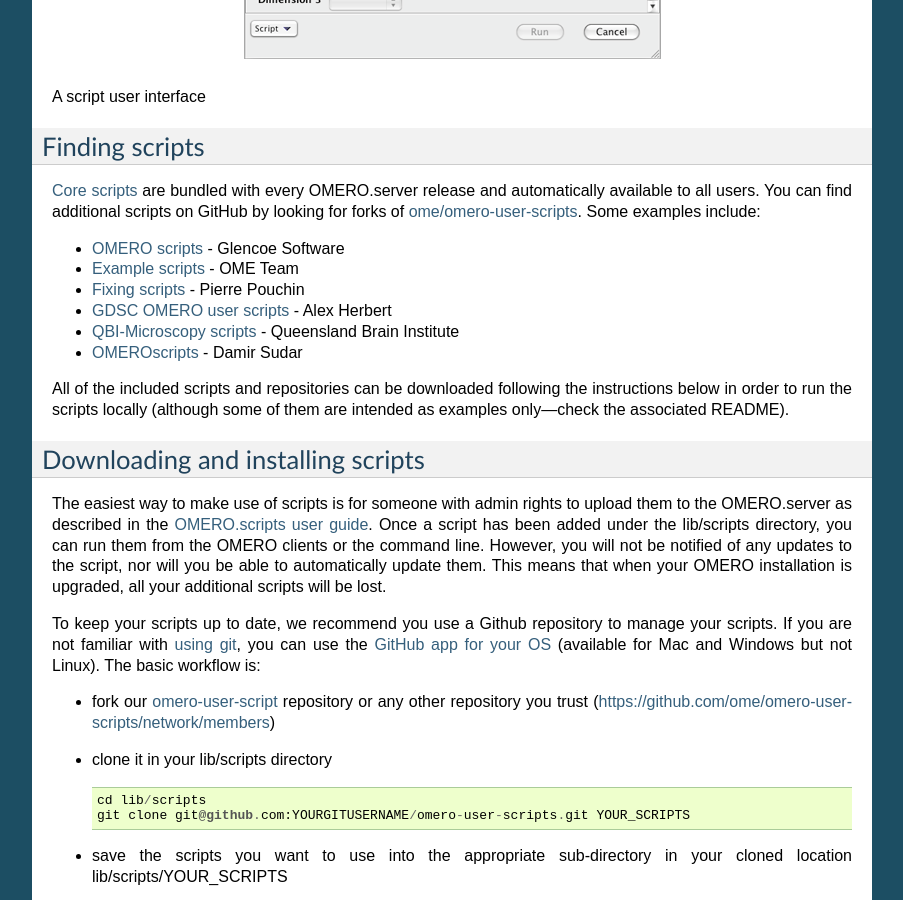
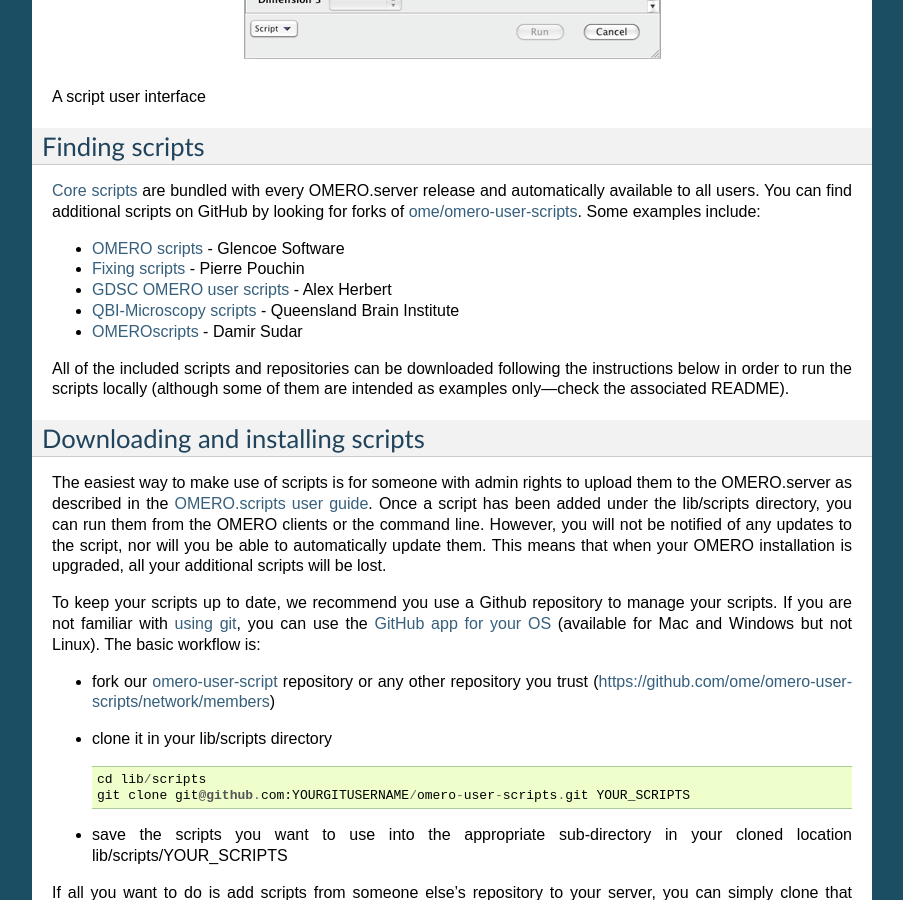
Before and after one commit to ome/omero-scripts, a Sphinx documentation site: the page built from docs/introduction.rst, in a window 1280 px wide and 900 px high, scrolled down 1086 px. Shown: the whole window, without its empty margins (198-1101 px from the left). Built offline with Sphinx 7.4.7, drawn with Linux system fonts in a browser that asks for light colours.

Commit message:
remove link

```diff
--- a/docs/introduction.rst
+++ b/docs/introduction.rst
@@ -35,8 +35,6 @@
 
 - `OMERO scripts <https://github.com/glencoesoftware/omero-user-scripts>`_ -
   Glencoe Software
-- `Example scripts <https://github.com/ome/omero-example-scripts>`_
-  - OME Team
 - `Fixing scripts <https://github.com/ppouchin/omero-user-scripts>`_ - Pierre
   Pouchin
 - `GDSC OMERO user scripts <https://github.com/aherbert/omero-user-scripts>`_
```
